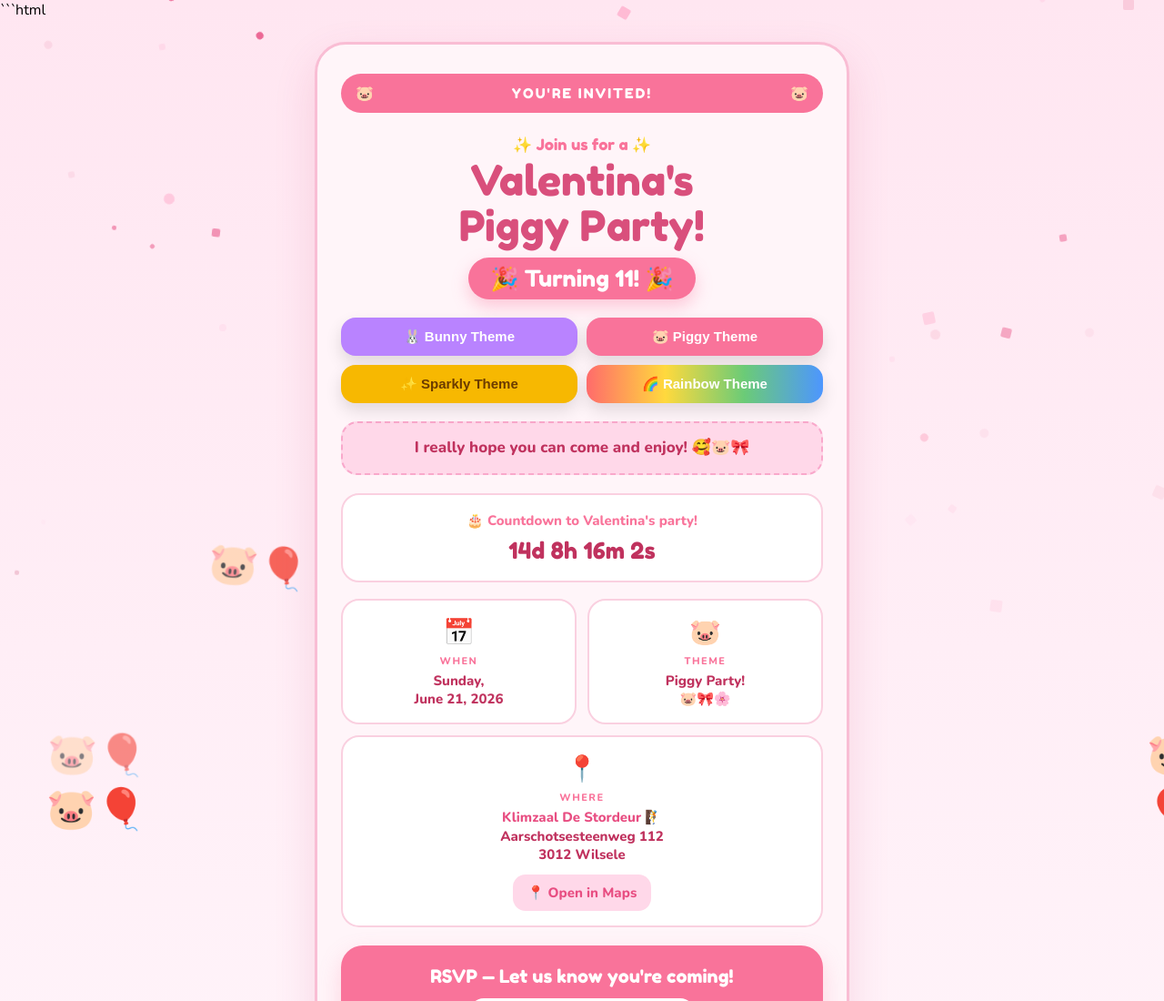
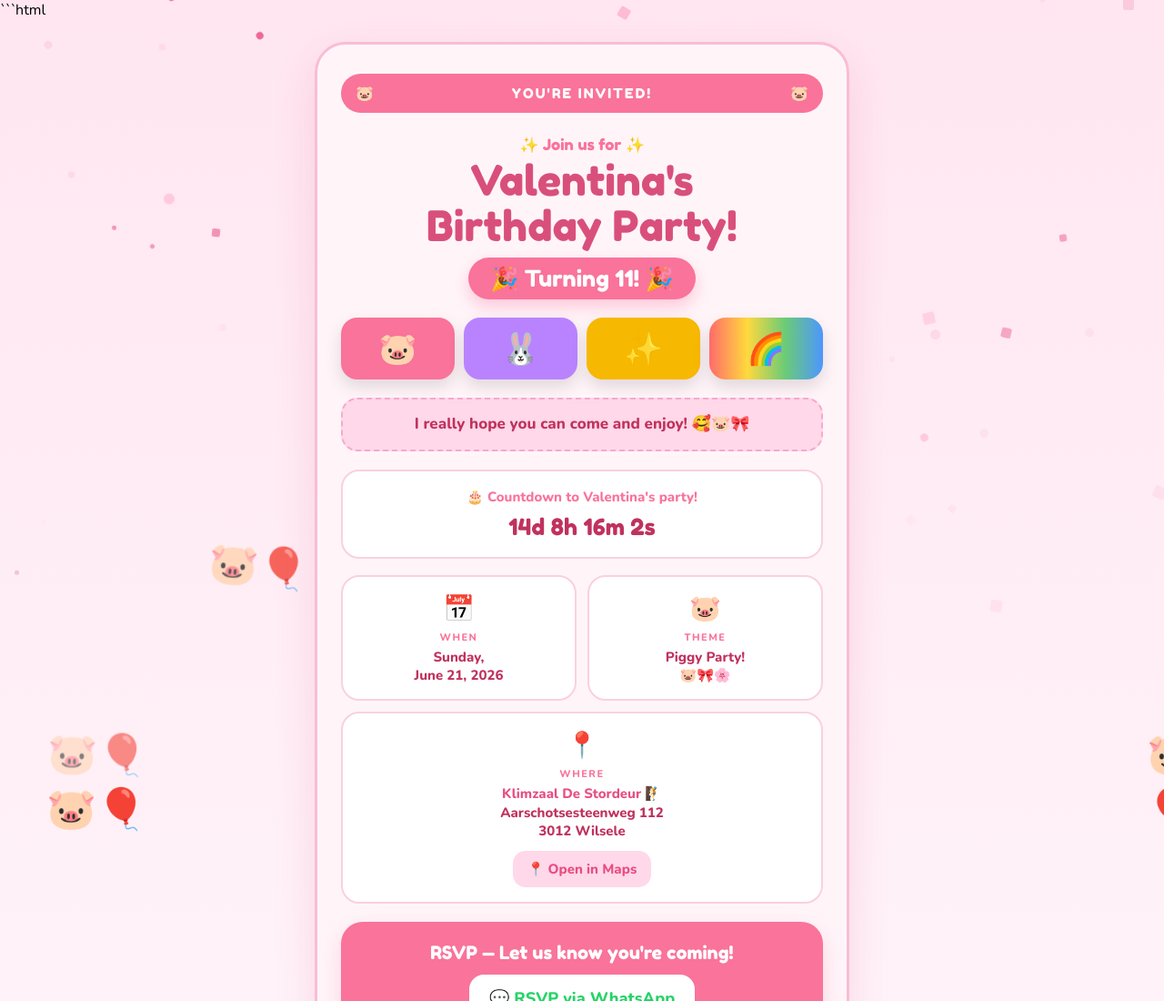
Before and after one commit to valentinonicosia/Valentina-Bday, a plain HTML site: page index.html in a window 1280 px wide. Shown: the top 1100 px of the page at 91% size. Drawn offline with nearby package versions, Linux system fonts and the light colour scheme.

Commit message:
Update index.html

```diff
--- a/index.html
+++ b/index.html
@@ -5,7 +5,7 @@
   <meta charset="UTF-8" />
   <meta name="viewport" content="width=device-width, initial-scale=1.0" />
 
-  <title>Valentina's 11th Birthday Party! 🐷🎉</title>
+  <title>Valentina's 11th Birthday Party! 🎉</title>
 
   <link href="https://fonts.googleapis.com/css2?family=Fredoka+One&family=Nunito:wght@400;600;700;800&display=swap" rel="stylesheet" />
 
@@ -38,16 +38,16 @@
       100% { transform: translateY(110vh) rotate(720deg); opacity: 0; }
     }
 
-    .pig-balloon {
+    .floating-icon {
       position: fixed;
       bottom: -120px;
       font-size: 44px;
       z-index: 1;
-      animation: floatPig linear infinite;
+      animation: floatIcon linear infinite;
       pointer-events: none;
     }
 
-    @keyframes floatPig {
+    @keyframes floatIcon {
       0% { transform: translateY(0) rotate(0deg); opacity: 0; }
       10% { opacity: 1; }
       100% { transform: translateY(-125vh) rotate(18deg); opacity: 0; }
@@ -134,25 +134,28 @@
 
     .theme-buttons {
       display: grid;
-      grid-template-columns: 1fr 1fr;
+      grid-template-columns: repeat(4, 1fr);
       gap: 10px;
       margin: 20px 0;
     }
 
     .theme-buttons button {
       border: none;
-      border-radius: 16px;
-      padding: 12px 10px;
-      font-weight: 900;
-      font-size: 15px;
+      border-radius: 18px;
+      padding: 14px;
+      font-size: 34px;
       cursor: pointer;
-      color: white;
-      box-shadow: 0 8px 18px rgba(0, 0, 0, 0.12);
+      box-shadow: 0 8px 18px rgba(0,0,0,.12);
+      transition: transform .2s ease;
+    }
+
+    .theme-buttons button:hover {
+      transform: scale(1.08);
     }
 
     .bunny-btn { background: #b983ff; }
     .piggy-btn { background: #f9739a; }
-    .sparkly-btn { background: #f7b801; color: #6b3b00 !important; }
+    .sparkly-btn { background: #f7b801; }
     .rainbow-btn { background: linear-gradient(90deg, #ff6b6b, #ffd93d, #6bcb77, #4d96ff); }
 
     .funny-msg {
@@ -292,7 +295,7 @@
       font-weight: 700;
     }
 
-    .bottom-pigs {
+    .bottom-icons {
       text-align: center;
       font-size: 30px;
       margin-top: 22px;
@@ -329,7 +332,9 @@
     }
 
     body.bunny .main-title,
-    body.bunny .detail-value {
+    body.bunny .detail-value,
+    body.bunny .funny-msg p,
+    body.bunny .countdown-time {
       color: #7b3fc4;
     }
 
@@ -342,11 +347,6 @@
     body.bunny .funny-msg {
       background: #efe1ff;
       border-color: #c8a2ff;
-    }
-
-    body.bunny .funny-msg p,
-    body.bunny .countdown-time {
-      color: #7b3fc4;
     }
 
     body.sparkly {
@@ -402,6 +402,8 @@
       .details-grid { grid-template-columns: 1fr; }
       .detail-card.full { grid-column: auto; }
       .countdown-time { font-size: 21px; }
+      .theme-buttons { gap: 8px; }
+      .theme-buttons button { font-size: 28px; padding: 12px; }
     }
   </style>
 </head>
@@ -417,16 +419,16 @@
       </div>
 
       <div class="title-block">
-        <div class="subtitle">✨ Join us for a ✨</div>
-        <div class="main-title" id="mainTitle">Valentina's<br>Piggy Party!</div>
+        <div class="subtitle">✨ Join us for ✨</div>
+        <div class="main-title" id="mainTitle">Valentina's<br>Birthday Party!</div>
         <div class="age-badge">🎉 Turning 11! 🎉</div>
       </div>
 
       <div class="theme-buttons">
-        <button class="bunny-btn" onclick="setTheme('bunny')">🐰 Bunny Theme</button>
-        <button class="piggy-btn" onclick="setTheme('piggy')">🐷 Piggy Theme</button>
-        <button class="sparkly-btn" onclick="setTheme('sparkly')">✨ Sparkly Theme</button>
-        <button class="rainbow-btn" onclick="setTheme('rainbow')">🌈 Rainbow Theme</button>
+        <button class="piggy-btn" onclick="setTheme('piggy')">🐷</button>
+        <button class="bunny-btn" onclick="setTheme('bunny')">🐰</button>
+        <button class="sparkly-btn" onclick="setTheme('sparkly')">✨</button>
+        <button class="rainbow-btn" onclick="setTheme('rainbow')">🌈</button>
       </div>
 
       <div class="funny-msg">
@@ -480,7 +482,7 @@
         <div class="rsvp-note">Please reply soon so we can save your spot! 🎀</div>
       </div>
 
-      <div class="bottom-pigs" id="bottomIcons">🐷🐷🐷🐷🐷</div>
+      <div class="bottom-icons" id="bottomIcons">🐷🐷🐷🐷🐷</div>
       <div class="stars">★ ★ ★ ★ ★ ★ ★</div>
 
     </div>
@@ -511,13 +513,19 @@
     }
 
     for (let i = 0; i < 12; i++) {
-      const balloon = document.createElement('div');
-      balloon.className = 'pig-balloon';
-      balloon.textContent = '🐷🎈';
-      balloon.style.left = Math.random() * 100 + '%';
-      balloon.style.animationDuration = (Math.random() * 8 + 10) + 's';
-      balloon.style.animationDelay = Math.random() * 10 + 's';
-      document.body.appendChild(balloon);
+      const icon = document.createElement('div');
+      icon.className = 'floating-icon';
+      icon.textContent = '🐷🎈';
+      icon.style.left = Math.random() * 100 + '%';
+      icon.style.animationDuration = (Math.random() * 8 + 10) + 's';
+      icon.style.animationDelay = Math.random() * 10 + 's';
+      document.body.appendChild(icon);
+    }
+
+    function updateFloatingIcons(icon) {
+      document.querySelectorAll('.floating-icon').forEach(el => {
+        el.textContent = icon;
+      });
     }
 
     function updateCountdown() {
@@ -551,42 +559,46 @@
       const name = document.getElementById('themeName');
       const bottom = document.getElementById('bottomIcons');
 
+      title.innerHTML = "Valentina's<br>Birthday Party!";
+
+      if (theme === 'piggy') {
+        document.documentElement.style.setProperty('--side-icon', "'🐷'");
+        message.innerHTML = "I really hope you can come and enjoy! 🥰🐷🎀";
+        icon.innerHTML = "🐷";
+        name.innerHTML = "Piggy Party!<br>🐷🎀🌸";
+        bottom.innerHTML = "🐷🐷🐷🐷🐷";
+        updateFloatingIcons('🐷🎈');
+      }
+
       if (theme === 'bunny') {
         document.documentElement.style.setProperty('--side-icon', "'🐰'");
-        title.innerHTML = "Valentina's<br>Bunny Party!";
         message.innerHTML = "Hop on over for birthday fun! 🐰🎀✨";
         icon.innerHTML = "🐰";
         name.innerHTML = "Bunny Party!<br>🐰🎀🌸";
         bottom.innerHTML = "🐰🐰🐰🐰🐰";
-      }
-
-      if (theme === 'piggy') {
-        document.documentElement.style.setProperty('--side-icon', "'🐷'");
-        title.innerHTML = "Valentina's<br>Piggy Party!";
-        message.innerHTML = "I really hope you can come and enjoy! 🥰🐷🎀";
-        icon.innerHTML = "🐷";
-        name.innerHTML = "Piggy Party!<br>🐷🎀🌸";
-        bottom.innerHTML = "🐷🐷🐷🐷🐷";
+        updateFloatingIcons('🐰🎈');
       }
 
       if (theme === 'sparkly') {
         document.documentElement.style.setProperty('--side-icon', "'✨'");
-        title.innerHTML = "Valentina's<br>Sparkly Party!";
         message.innerHTML = "Get ready for sparkles, smiles and birthday magic! ✨🎀💖";
         icon.innerHTML = "✨";
         name.innerHTML = "Sparkly Party!<br>✨🎀💖";
         bottom.innerHTML = "✨✨✨✨✨";
+        updateFloatingIcons('✨💖');
       }
 
       if (theme === 'rainbow') {
         document.documentElement.style.setProperty('--side-icon', "'🌈'");
-        title.innerHTML = "Valentina's<br>Rainbow Party!";
         message.innerHTML = "A colorful birthday party full of fun! 🌈🎉💖";
         icon.innerHTML = "🌈";
         name.innerHTML = "Rainbow Party!<br>🌈🎀🎉";
         bottom.innerHTML = "🌈🌈🌈🌈🌈";
+        updateFloatingIcons('🌈⭐');
       }
     }
+
+    setTheme('piggy');
   </script>
 </body>
 </html>
```
